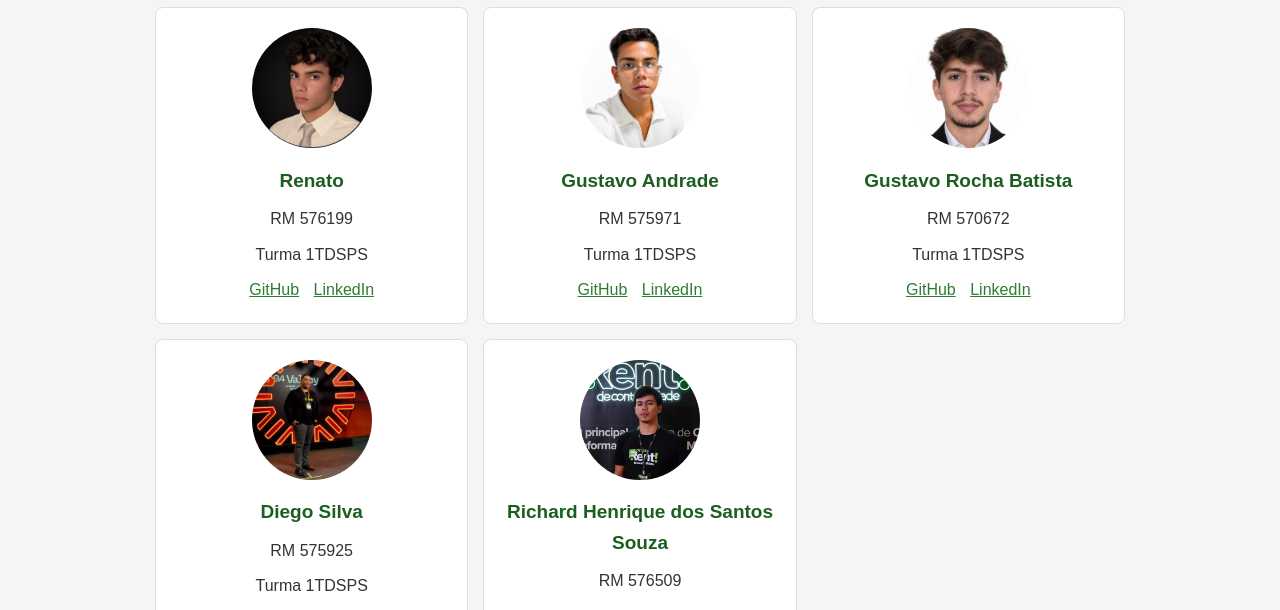
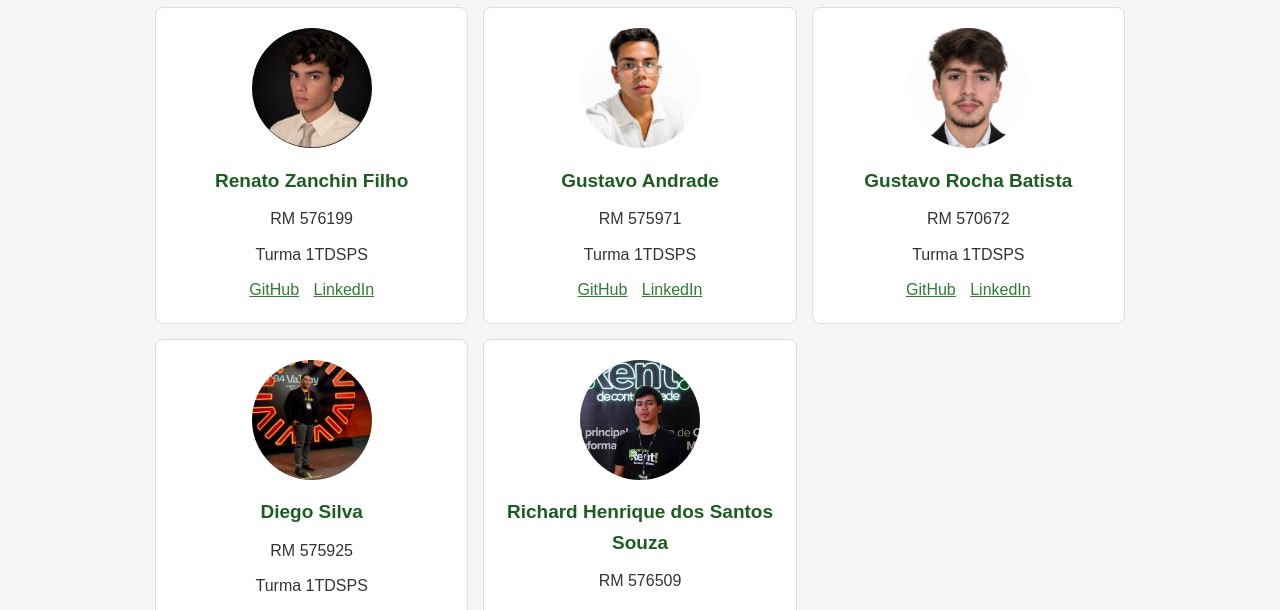
Before and after one commit to eagu07/na-mesa, a plain HTML site: page integrantes.html in a window 1280 px wide. Shown: the part 184-794 px from the top of the page. Drawn offline with Linux system fonts and the light colour scheme.

Commit message:
correção nome integrantes

```diff
--- a/integrantes.html
+++ b/integrantes.html
@@ -37,7 +37,7 @@
         <div class="cards">
             <article class="card integrante">
                 <img src="assets/images/foto-renato.jpeg" alt="Foto de Renato Zanchin Filho">
-                <h2>Renato</h2>
+                <h2>Renato Zanchin Filho</h2>
                 <p>RM 576199</p>
                 <p>Turma 1TDSPS</p>
                 <a href="https://github.com/renatozftv" target="_blank">GitHub</a>
```
